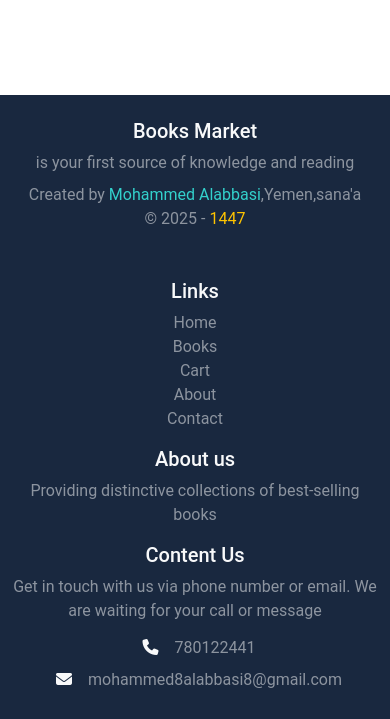
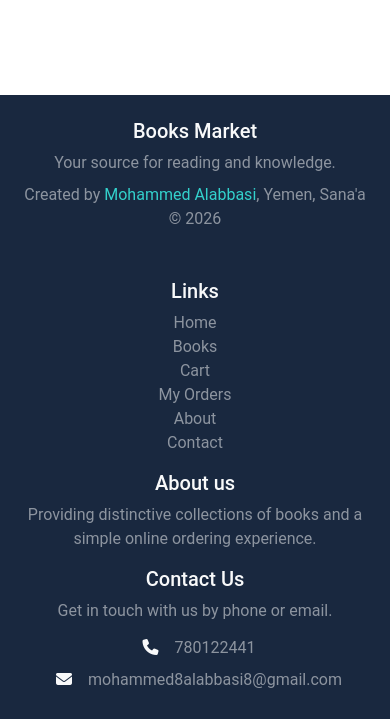
Before and after one commit to mofalabbasi/The_project, a PHP site: page /about.php in a window 390 px wide. Shown: the part 631-1350 px from the top of the page. Run offline with PHP 8.4, Linux system fonts and the light colour scheme; a user stored in the database is signed in; some libraries are stand-ins or nearby versions.

Commit message:
Polish site footer and navigation links

```diff
--- a/includes/footer.php
+++ b/includes/footer.php
@@ -3,52 +3,45 @@
     <div class="row">
       <div class="col-md-6 col-lg-4">
         <div class="info mb-5">
-          <h5 class="text-light"> Books Market </h5>
-          <p class="mb-2"> is your first source of knowledge and reading</p>
+          <h5 class="text-light">Books Market</h5>
+          <p class="mb-2">Your source for reading and knowledge.</p>
           <div class="copyright">
-            Created by <span>Mohammed Alabbasi</span>,Yemen,sana'a
-            <div>&COPY; 2025 - <span>1447</span></div>
+            Created by <span>Mohammed Alabbasi</span>, Yemen, Sana'a
+            <div>&COPY; 2026</div>
           </div>
         </div>
       </div>
-      <div class="col-md-6 col-lg-1">
+      <div class="col-md-6 col-lg-2">
         <div class="links">
           <h5 class="text-light">Links</h5>
           <ul class="list-unstyled">
-            <li>Home</li>
-            <li>Books</li>
-            <li>Cart</li>
-            <li>About</li>
-            <li>Contact</li>
-
+            <li><a href="home.php" class="text-white-50 text-decoration-none">Home</a></li>
+            <li><a href="books.php" class="text-white-50 text-decoration-none">Books</a></li>
+            <li><a href="cart.php" class="text-white-50 text-decoration-none">Cart</a></li>
+            <li><a href="my_orders.php" class="text-white-50 text-decoration-none">My Orders</a></li>
+            <li><a href="about.php" class="text-white-50 text-decoration-none">About</a></li>
+            <li><a href="contact.php" class="text-white-50 text-decoration-none">Contact</a></li>
           </ul>
         </div>
       </div>
       <div class="col-md-6 col-lg-3">
         <div class="links">
           <h5 class="text-light">About us</h5>
-          <!-- <ul class="list-unstyled">
-            <li>Sign In</li>
-            <li>Register</li>
-            <li>About Us</li>
-            <li>Blog</li>
-            <li>contact Us</li>
-          </ul> -->
-          <p>Providing distinctive collections of best-selling books</p>
+          <p>Providing distinctive collections of books and a simple online ordering experience.</p>
         </div>
       </div>
-      <div class="col-md-6 col-lg-4">
+      <div class="col-md-6 col-lg-3">
         <div class="content">
-          <h5 class="text-light">Content Us</h5>
-          <p class="mb-2">Get in touch with us via phone number or email. We are waiting for your call or message </p>
-          <ul class="list-unstyled   mt-2 gap-3">
+          <h5 class="text-light">Contact Us</h5>
+          <p class="mb-2">Get in touch with us by phone or email.</p>
+          <ul class="list-unstyled mt-2">
             <li>
               <i class="fa-solid fa-phone text-light p-2"></i>
-              <span class="ps-1"> 780122441 </span>
+              <span class="ps-1">780122441</span>
             </li>
             <li>
-              <i class="fa-solid fa-envelope  p-2 text-light"></i>
-              <span class="ps-1"> mohammed8alabbasi8@gmail.com </span>
+              <i class="fa-solid fa-envelope p-2 text-light"></i>
+              <span class="ps-1">mohammed8alabbasi8@gmail.com</span>
             </li>
           </ul>
         </div>
```
